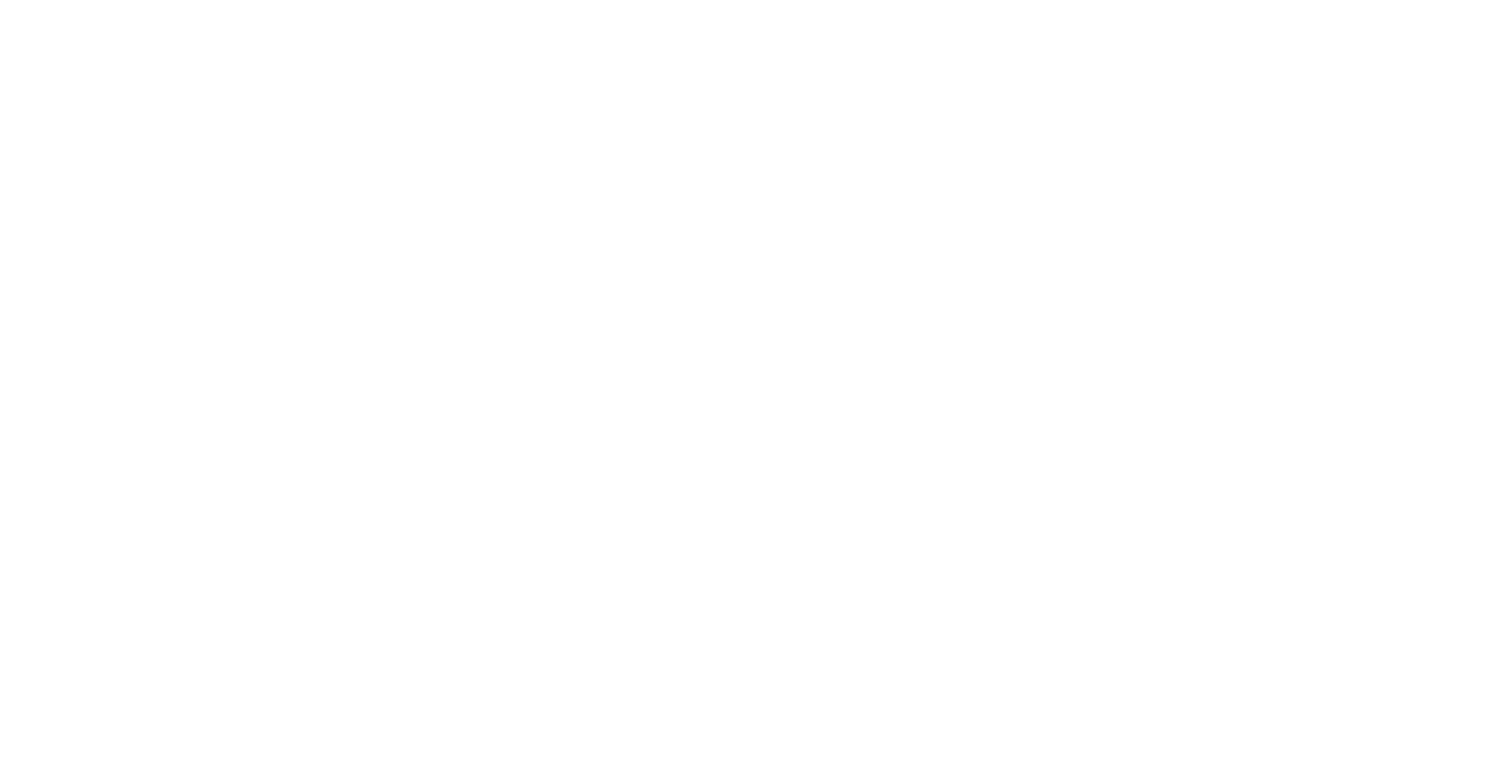
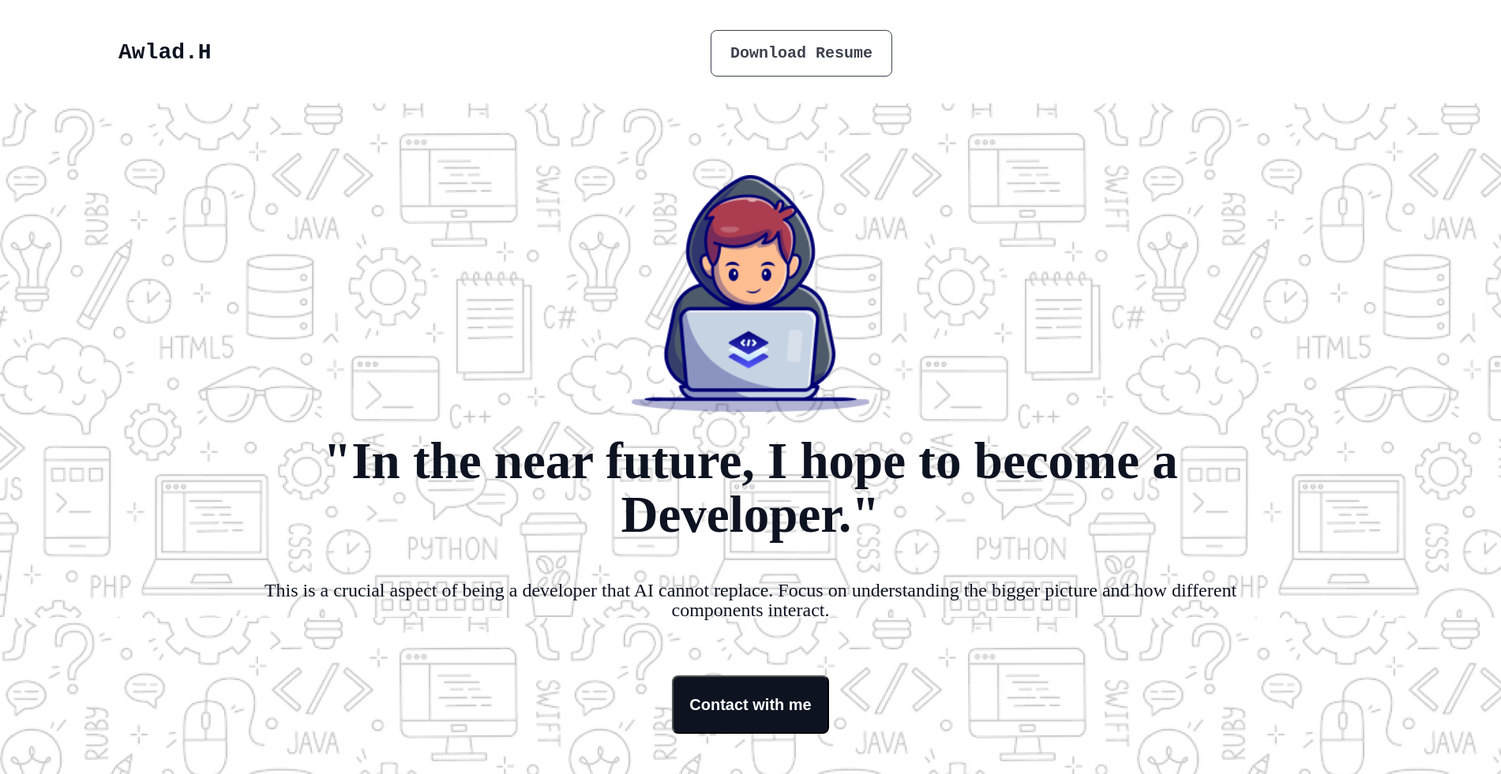
Before and after one commit to basharislam01/fast-assignment-by-bashar-repo, a plain HTML site: page index.html in a window 1280 px wide. Shown: the whole page at 79% size, 1901 px wide, since content can reach past the window. Before the commit the page ends 800 px from the top, so only its background shows below. Drawn offline with Linux system fonts and the light colour scheme; a web font is replaced by a local one.

Commit message:
a part done

```diff
--- a/index.html
+++ b/index.html
@@ -4,13 +4,36 @@
     <meta charset="UTF-8">
     <meta name="viewport" content="width=device-width, initial-scale=1.0">
     <link rel="stylesheet" href="style.css">
+    <link rel="preconnect" href="https://fonts.googleapis.com">
+<link rel="preconnect" href="https://fonts.gstatic.com" crossorigin>
+<link href="https://fonts.googleapis.com/css2?family=Azeret+Mono:ital,wght@0,100..900;1,100..900&display=swap" rel="stylesheet">
     <title>fast assignment</title>
 </head>
 <body>
-    <header>
+    <header class="azeret-mono-font">
+        <nav class="nav-header">
+            <h3 class="name">
+                Awlad.H
+            </h3>
+            <a href="#" class="download-Resume">Download Resume</a>
+        </nav>
 
     </header>
     <main>
+        <section>
+<!-- dedign about me part -->
+            <section class="about-me">
+                    <div class="middle-items">
+                        <img src="assets/Group.png" alt="loading.....">
+                        <h1>"In the near future, I hope to become a <br> Developer."</h1>
+                        <p>This is a crucial aspect of being a developer that AI cannot replace. Focus on understanding the bigger picture and how different components interact.</p>
+                        <button>Contact with me</button>
+                    </div>
+            </section>
+            </div>
+
+             <!-- develoment part start here -->
+        </section>
 
     </main>
     <footer>
--- a/style.css
+++ b/style.css
@@ -0,0 +1,105 @@
+*{
+    padding: 0;
+    margin: 0;
+}
+
+
+
+/* font family */
+
+.azeret-mono-font {
+  font-family: "Azeret Mono", monospace;
+  font-optical-sizing: auto;
+  font-style: normal;
+}
+
+/* nav style */
+
+.nav-header{
+    display: flex;
+    margin-left: 150px;
+    margin-right: 150px;
+    text-decoration: none;
+    justify-content: space-between;
+}
+
+.name{
+    color: rgb(13, 19, 33);
+    font-size: 28px;
+    font-weight: 800;
+    line-height: 33px;
+    text-align: left;
+    margin-top: 50px;
+}
+
+.download-Resume{
+    color: rgb(13, 19, 33);
+    font-size: 20px;
+    font-weight: 600;
+    line-height: 23px;
+    text-align: center;
+    text-decoration: none;
+    padding: ;
+    border: 1px solid rgb(13, 19, 33);
+    border-radius: 8px;
+    opacity: 0.8;
+    padding: 17px 24px 17px 24px;
+    margin-top: 38px;
+    margin-bottom: 38px;
+}
+
+/* fast part design */
+
+.about-me{
+position: absolute;
+width: 1901px;
+height: 850px;
+left: 0;
+right: 0;
+top: 131px;
+bottom: 4462px;
+background-image: url(assets/Hero-bg.png);
+}
+
+.middle-items{
+   margin: 26px 221px;
+   height: 795px;
+   width: auto;
+   text-align: center;
+}
+
+.middle-items img{
+  margin-top: 65px;
+  height: 300px;
+  width: auto;
+}
+
+.middle-items h1{
+ color: rgb(13, 19, 33);
+ font-size: 65px;
+ font-weight: 800;
+line-height: 68px;
+margin: 24px 0px;
+margin-bottom: 50px;
+}
+
+.middle-items p{
+color: rgb(13, 19, 33);
+font-size: 24px;
+font-weight: 400;
+line-height: 25px;
+margin: 30px 70px;
+margin-bottom: 70px;
+}
+
+.middle-items button{
+color: rgb(255, 255, 255);
+font-size: 20px;
+font-weight: 600;
+line-height: 50px;
+border-radius: 8px;
+background: rgb(13, 19, 33);
+padding: 10px 20px;
+}
+
+/* design "Why development" */
```
Also changed, not shown: assets/Group 3.png (added), assets/Group 4.png (added), assets/Group.png (added), assets/Hero-bg.png (added), assets/Layer_1.png (added), assets/css.png (added), assets/facebook.png (added), assets/github.png (added), assets/handshake.jpg (added), assets/html.png (added), assets/js.png (added), assets/linkedin-icon 1.png (added), assets/mongodb.png (added), assets/nodejs.png (added), 1 more files.
